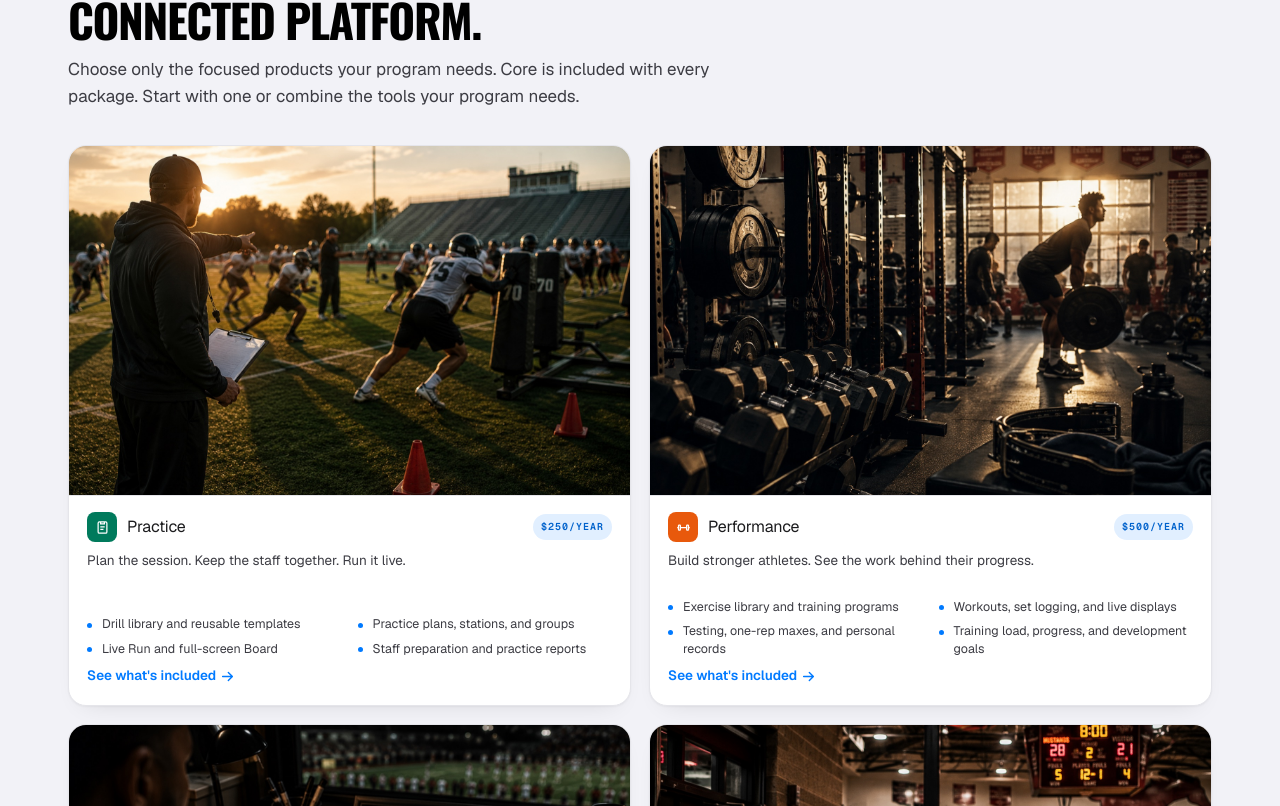
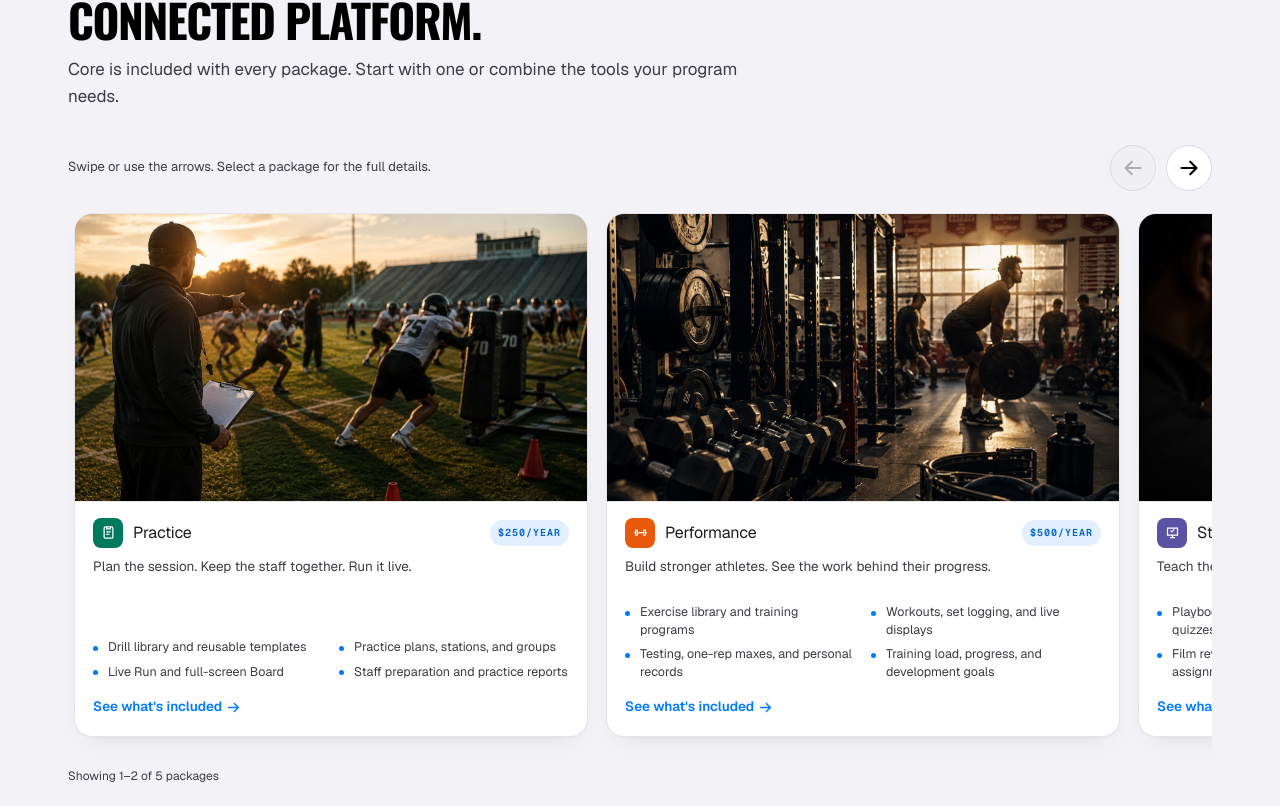
Before and after one commit to jyuseflarry-max/theprogramsuite, a Next.js app: page / in a window 1280 px wide. Shown: the part 1074-1880 px from the top of the page. Built offline with nearby package versions, Linux system fonts and the light colour scheme.

Commit message:
Carousel package cards and correct Strategy and Film annual price

```diff
--- a/scripts/validate-modular-marketing.mjs
+++ b/scripts/validate-modular-marketing.mjs
@@ -10,12 +10,12 @@ const read = (path) => readFileSync(resolve(process.cwd(), path), "utf8");
 const expected = [
   ["practice", "Practice", "practice", 250],
   ["strength", "Performance", "performance", 500],
-  ["scouting_film_analytics", "Strategy & Film", "strategy-film", 350],
+  ["scouting_film_analytics", "Strategy & Film", "strategy-film", 250],
   ["live_game_analytics", "Live Game & Analytics", "live-game-analytics", 250],
   ["inventory", "Inventory", "inventory", 400],
 ];
 assert.deepEqual(PRODUCT_CATALOG.map(({id, name, slug, price}) => [id, name, slug, price]), expected);
-assert.equal(ALL_PRODUCTS_ANNUAL_PRICE, 1750);
+assert.equal(ALL_PRODUCTS_ANNUAL_PRICE, 1650);
 assert.equal(new Set(PRODUCT_IDS).size, 5);
 assert.deepEqual(FILM_ALLOWANCE, { annualUploadMinutes: 600, retainedMinutes: 600, annualDeliveredMinutes: 10000, quality: "Basic 1080p" });
 assert.equal(CORE_GROUPS.length, 6);
@@ -74,7 +74,7 @@ for (const oldPath of ["strength-conditioning", "scouting-film-analytics", "trav
   assert.ok(config.includes(`source: "/${oldPath}"`));
   assert.ok(!sitemap.includes(`page("/${oldPath}"`));
 }
-assert.doesNotMatch(surfaces, /four products|all four|Every product is \$250|\$1,000\/year|\$1,250\/year|Scouting, Film & Analytics|Strength & Conditioning/);
+assert.doesNotMatch(surfaces, /four products|all four|Every product is \$250|\$1,000\/year|\$1,250\/year|\$1,750\/year|Strategy & Film is \$350|Scouting, Film & Analytics|Strength & Conditioning/);
 assert.doesNotMatch(surfaces, /public gamecast|AI narration|AI drill import|AI exercise import|AI menu import/i);
 assert.doesNotMatch(surfaces, /sk_(?:live|test)_|checkout\.sessions\.create|stripe\.checkout/i);
 assert.match(read("src/lib/product-catalog.js"), /App checkout still carries the previous prices/);
--- a/src/app/globals.css
+++ b/src/app/globals.css
@@ -1614,3 +1614,36 @@ details[open] .faq-ico { transform: rotate(45deg); }
   .pricing-core-grid { grid-template-columns: 1fr; }
   .pricing-core-heading h2 { font-size: 19px; }
 }
+
+/* Photo packages stay in one swipeable row; each opens the shared detail dialog. */
+.package-carousel { min-width: 0; }
+.package-carousel-toolbar { display: flex; align-items: center; justify-content: space-between; gap: 20px; margin-bottom: 14px; }
+.package-carousel-toolbar > p { margin: 0; color: var(--ink-soft); font-size: 13px; }
+.package-carousel-controls { display: flex; gap: 10px; flex: none; }
+.package-carousel-controls button { display: grid; place-items: center; width: 46px; height: 46px; border: 1px solid var(--line-2); border-radius: 50%; background: var(--surface); color: var(--ink); }
+.package-carousel-controls button:first-child svg { transform: rotate(180deg); }
+.package-carousel-controls button:disabled { color: var(--faint); cursor: default; background: var(--surface-2); }
+.package-carousel-controls button:not(:disabled):hover { border-color: var(--accent); color: var(--accent-2); }
+.package-carousel-track { display: grid; grid-auto-flow: column; grid-auto-columns: calc(47% - 18px); gap: 18px; overflow-x: auto; overscroll-behavior-inline: contain; scroll-snap-type: x mandatory; scroll-padding-inline: 6px; scrollbar-width: thin; scrollbar-color: var(--line-2) transparent; padding: 8px 6px 18px; }
+.package-carousel-slide { min-width: 0; scroll-snap-align: start; }
+.package-carousel-slide > .v3-card { height: 100%; }
+.package-carousel-slide .v3-card-media { aspect-ratio: 16 / 9; }
+.package-carousel-slide .v3-card-top { flex-wrap: wrap; }
+.package-carousel-slide .v3-card h3 { flex: 1; min-width: 130px; }
+.package-carousel-slide .v3-card-link { margin-top: 8px; }
+.package-carousel-position { margin: 12px 0 0; font-size: 12px; color: var(--ink-soft); }
+.package-carousel :is(a, button, [tabindex]):focus-visible { outline: 3px solid var(--accent-2); outline-offset: 3px; }
+.v3-modal-core { margin: 12px 0 0; color: var(--accent-2); font-size: 12px; font-weight: 600; }
+.v3-modal-package-note { border-top: 1px solid var(--line); padding-top: 18px; margin: 20px 0 0; font-size: 13px; line-height: 1.65; color: var(--ink-soft); }
+@media (max-width: 640px) {
+  .package-carousel-toolbar { align-items: flex-start; gap: 14px; }
+  .package-carousel-toolbar > p { font-size: 12px; max-width: 190px; }
+  .package-carousel-controls { gap: 8px; }
+  .package-carousel-controls button { width: 44px; height: 44px; }
+  .package-carousel-track { grid-auto-columns: 91%; gap: 14px; }
+  .package-carousel-slide .product-feature-list { grid-template-columns: 1fr; }
+  .package-carousel-slide .v3-card:hover { transform: none; }
+}
+@media (prefers-reduced-motion: reduce) {
+  .package-carousel-track { scroll-behavior: auto; }
+}
--- a/src/app/pricing/page.tsx
+++ b/src/app/pricing/page.tsx
@@ -8,11 +8,11 @@ import { Reveal } from "@/components/marketing/Reveal";
 
 export const metadata: Metadata = {
   title: "Product Pricing",
-  description: "Annual pricing per program: Practice $250, Performance $500, Strategy & Film $350, Live Game & Analytics $250, and Inventory $400. Core and every team in your program are included. All five total $1,750 per year.",
+  description: "Annual pricing per program: Practice $250, Performance $500, Strategy & Film $250, Live Game & Analytics $250, and Inventory $400. Core and every team in your program are included. All five total $1,650 per year.",
   alternates: { canonical: "/pricing" },
   openGraph: {
     title: "The Program Suite Product Pricing",
-    description: "Five annual products from $250 to $500 per program, with Core included. Choose the tools you need or all five for $1,750 per year.",
+    description: "Five annual products from $250 to $500 per program, with Core included. Choose the tools you need or all five for $1,650 per year.",
     url: "https://www.theprogramsuite.com/pricing",
     type: "website",
     siteName: "The Program Suite",
--- a/src/app/strategy-film/page.tsx
+++ b/src/app/strategy-film/page.tsx
@@ -3,7 +3,7 @@ import { ProductLandingPage } from "@/components/marketing/ProductLandingPage";
 
 export const metadata: Metadata = {
   title: "Strategy & Film",
-  description: "Playbooks, opponent scouting, film sessions, clip review, and teaching assignments for $350 per program, per year. Includes 10 hours of new hosted video annually, 10 hours retained, 10,000 annual video delivery minutes, and Core.",
+  description: "Playbooks, opponent scouting, film sessions, clip review, and teaching assignments for $250 per program, per year. Includes 10 hours of new hosted video annually, 10 hours retained, 10,000 annual video delivery minutes, and Core.",
   alternates: { canonical: "/strategy-film" },
 };
 
--- a/src/components/marketing/ModularLandingPage.tsx
+++ b/src/components/marketing/ModularLandingPage.tsx
@@ -11,11 +11,12 @@ import { ModuleModal, type ModDetail } from "@/components/marketing/ModuleModal"
 import { JsonLd } from "@/components/StructuredData";
 import { PRODUCT_CATALOG, formatAnnualPrice } from "@/lib/product-catalog";
 import { AnnualPricing } from "./AnnualPricing";
+import { PackageCarousel } from "./PackageCarousel";
 
 type Presentation = { tint: string; ico: ReactNode; media: ReactNode; detail: ModDetail };
 
 function CardShot({ src, alt }: { src: string; alt: string }) {
-  return <Image src={src} alt={alt} fill sizes="(max-width: 640px) 92vw, (max-width: 1024px) 46vw, 30vw" />;
+  return <Image src={src} alt={alt} fill sizes="(max-width: 640px) 85vw, (max-width: 1200px) 45vw, 520px" />;
 }
 
 function ProductShot({ src, alt }: { src: string; alt: string }) {
@@ -63,7 +64,36 @@ export function ModularLandingPage() {
 }
 
 function ProductGrid() {
-  return <section className="v3-platform" id="platform"><div className="container"><div className="v3-sec-head reveal"><h2 className="rx-display v3-h2">Five packages. One connected platform.</h2><p>Choose only the focused products your program needs. Core is included with every package. Start with one or combine the tools your program needs.</p></div><div className="v3-grid v3-grid--products">{PRODUCT_CATALOG.map((product) => { const presentation = PRESENTATION[product.id]; return <a className="v3-card reveal" href={`?m=${product.slug}`} data-module={product.slug} key={product.id} id={product.slug}><div className="v3-card-media">{presentation.media}</div><div className="v3-card-body"><div className="v3-card-top"><span className="v3-mod-ico" style={{ background: presentation.tint, color: "#fff" }}>{presentation.ico}</span><h3>{product.name}</h3><span className="v3-chip">{formatAnnualPrice(product.price)}</span></div><p>{product.description}</p><ul className="product-feature-list">{product.features.map((feature) => <li key={feature}>{feature}</li>)}</ul><span className="v3-card-link">See what&apos;s included <Ico.arrow width="13" height="13" /></span></div></a>; })}</div></div></section>;
+  return (
+    <section className="v3-platform" id="platform">
+      <div className="container">
+        <div className="v3-sec-head reveal">
+          <h2 className="rx-display v3-h2">Five packages. One connected platform.</h2>
+          <p>Core is included with every package. Start with one or combine the tools your program needs.</p>
+        </div>
+        <PackageCarousel names={PRODUCT_CATALOG.map((product) => product.name)}>
+          {PRODUCT_CATALOG.map((product) => {
+            const presentation = PRESENTATION[product.id];
+            return (
+              <a className="v3-card" href={`?m=${product.slug}`} data-module={product.slug} key={product.id} id={product.slug} aria-haspopup="dialog">
+                <div className="v3-card-media">{presentation.media}</div>
+                <div className="v3-card-body">
+                  <div className="v3-card-top">
+                    <span className="v3-mod-ico" style={{ background: presentation.tint, color: "#fff" }}>{presentation.ico}</span>
+                    <h3>{product.name}</h3>
+                    <span className="v3-chip">{formatAnnualPrice(product.price)}</span>
+                  </div>
+                  <p>{product.description}</p>
+                  <ul className="product-feature-list">{product.features.map((feature) => <li key={feature}>{feature}</li>)}</ul>
+                  <span className="v3-card-link">See what&apos;s included <Ico.arrow width="13" height="13" /></span>
+                </div>
+              </a>
+            );
+          })}
+        </PackageCarousel>
+      </div>
+    </section>
+  );
 }
 
 const CONNECTIONS = [{ title: "Choose the job", body: "Choose Practice, Performance, Strategy & Film, Live Game & Analytics, or Inventory." }, { title: "Keep one foundation", body: "Every purchased product uses the same rosters, schedules, trips, meals, forms, messaging, and family access." }, { title: "See only what matters", body: "Add the specialist tools your program needs. Core keeps people, communication, and scheduling connected." }, { title: "Add products later", body: "Combine products with simple additive annual pricing when another area is ready." }];
@@ -77,9 +107,9 @@ function Growth() {
 }
 
 const FAQ_ITEMS = [
-  { q: "Do we have to buy all five packages?", a: "No. Choose one package or combine several. Practice is $250/year, Performance is $500/year, Strategy & Film is $350/year, Live Game & Analytics is $250/year, and Inventory is $400/year. Each includes Core." },
+  { q: "Do we have to buy all five packages?", a: "No. Choose one package or combine several. Practice is $250/year, Performance is $500/year, Strategy & Film is $250/year, Live Game & Analytics is $250/year, and Inventory is $400/year. Each includes Core." },
   { q: "What does per program mean?", a: "A program covers one sport and its teams, such as Varsity, JV, and Freshman. Prices are per program, per year, billed annually in USD." },
-  { q: "How does additive pricing work?", a: "Add the annual prices of your selected packages. Practice plus Performance is $750/year; all five packages are $1,750/year. Core has no separate charge. These totals do not assume a bundle discount." },
+  { q: "How does additive pricing work?", a: "Add the annual prices of your selected packages. Practice plus Performance is $750/year; all five packages are $1,650/year. Core has no separate charge. These totals do not assume a bundle discount." },
   { q: "What is included in Core?", a: "Core includes rosters, accounts, invitations, communication, scheduling, calendars, basic results, attendance and absences, manual Athlete Care, Game Operations, Travel & Meals, and Public Presence. Optional Core tools can be turned on as needed." },
   { q: "Can we buy Core by itself?", a: "Core is included with a paid package and is not sold separately." },
   { q: "Does Practice include uploaded drill videos?", a: "Practice includes YouTube and Vimeo drill links. Uploaded drill videos require Strategy & Film and use the same shared hosted video allowance as Film and Playbook." },
--- a/src/components/marketing/ModuleModal.tsx
+++ b/src/components/marketing/ModuleModal.tsx
@@ -10,7 +10,7 @@ import { Ico } from "@/components/marketing/icons";
  * Any element on the page with a `data-module="<slug>"` attribute (the grid
  * cards, the hero category cards) opens the matching panel in place. The open
  * module is reflected in the URL as `?m=<slug>`, so a panel is shareable, the
- * browser back button closes it, and a link that lands directly on `?m=studio`
+ * browser back button closes it, and a link that lands directly on `?m=practice`
  * opens straight into that panel.
  *
  * Cards stay real <a href="?m=slug"> links, so this is pure enhancement:
@@ -38,6 +38,7 @@ export type ModalMod = {
   ico: ReactNode;
   media: ReactNode;
   detail?: ModDetail;
+  note?: string;
 };
 
 const getParam = () =>
@@ -59,6 +60,7 @@ export function ModuleModal({ modules }: { modules: ModalMod[] }) {
   const triggerRef = useRef<HTMLElement | null>(null); // element to restore focus to
   const scrollRef = useRef<HTMLDivElement | null>(null);
   const closeBtnRef = useRef<HTMLButtonElement | null>(null);
+  const panelRef = useRef<HTMLDivElement | null>(null);
 
   openRef.current = slug !== null;
 
@@ -153,7 +155,24 @@ export function ModuleModal({ modules }: { modules: ModalMod[] }) {
   useEffect(() => {
     if (!slug) return;
     const onKey = (e: KeyboardEvent) => {
-      if (e.key === "Escape") closePanel();
+      if (e.key === "Escape") {
+        e.preventDefault();
+        closePanel();
+      }
+      if (e.key === "Tab") {
+        const controls = Array.from(panelRef.current?.querySelectorAll<HTMLElement>(
+          'a[href], button:not([disabled]), input:not([disabled]), select:not([disabled]), textarea:not([disabled]), [tabindex]:not([tabindex="-1"])',
+        ) ?? []).filter((element) => element.getClientRects().length > 0);
+        const first = controls[0];
+        const last = controls.at(-1);
+        if (e.shiftKey && (document.activeElement === first || !panelRef.current?.contains(document.activeElement))) {
+          e.preventDefault();
+          last?.focus();
+        } else if (!e.shiftKey && (document.activeElement === last || !panelRef.current?.contains(document.activeElement))) {
+          e.preventDefault();
+          first?.focus();
+        }
+      }
     };
     document.addEventListener("keydown", onKey);
     const prevOverflow = document.body.style.overflow;
@@ -181,6 +200,7 @@ export function ModuleModal({ modules }: { modules: ModalMod[] }) {
       }}
     >
       <div
+        ref={panelRef}
         className="v3-modal-panel"
         role="dialog"
         aria-modal="true"
@@ -221,6 +241,7 @@ export function ModuleModal({ modules }: { modules: ModalMod[] }) {
             <div className="v3-modal-copy">
               <h3 className="rx-display v3-spot-h3">{d ? d.headline : mod.name}</h3>
               <p className="v3-spot-lead">{d ? d.lead : mod.desc}</p>
+              <p className="v3-modal-core">Core included · per program, billed annually</p>
               {d?.bullets && (
                 <ul className="v3-spot-list">
                   {d.bullets.map((b, i) => (
@@ -233,6 +254,7 @@ export function ModuleModal({ modules }: { modules: ModalMod[] }) {
                   ))}
                 </ul>
               )}
+              {mod.note && <p className="v3-modal-package-note">{mod.note}</p>}
               {d ? (
                 d.ctas && <div className="v3-spot-cta">{d.ctas}</div>
               ) : (
--- /dev/null
+++ b/src/components/marketing/PackageCarousel.tsx
@@ -0,0 +1,98 @@
+"use client";
+
+import { Children, useEffect, useRef, useState, type ReactNode } from "react";
+import { Ico } from "./icons";
+
+/** Native scrolling keeps swiping and card links working without a slider library. */
+export function PackageCarousel({
+  children,
+  names,
+}: {
+  children: ReactNode;
+  names: string[];
+}) {
+  const slides = Children.toArray(children);
+  const railRef = useRef<HTMLDivElement>(null);
+  const [position, setPosition] = useState({ first: 0, last: 0, atStart: true, atEnd: false });
+
+  useEffect(() => {
+    const rail = railRef.current;
+    if (!rail) return;
+    let frame = 0;
+
+    const measure = () => {
+      const bounds = rail.getBoundingClientRect();
+      const visible = Array.from(rail.children).flatMap((slide, index) => {
+        const rect = slide.getBoundingClientRect();
+        const overlap = Math.min(rect.right, bounds.right) - Math.max(rect.left, bounds.left);
+        return overlap >= rect.width / 2 ? [index] : [];
+      });
+      setPosition({
+        first: visible[0] ?? 0,
+        last: visible.at(-1) ?? 0,
+        atStart: rail.scrollLeft <= 2,
+        atEnd: rail.scrollLeft + rail.clientWidth >= rail.scrollWidth - 2,
+      });
+    };
+
+    const scheduleMeasure = () => {
+      cancelAnimationFrame(frame);
+      frame = requestAnimationFrame(measure);
+    };
+    measure();
+    const observer = new ResizeObserver(scheduleMeasure);
+    observer.observe(rail);
+    rail.addEventListener("scroll", scheduleMeasure, { passive: true });
+    return () => {
+      cancelAnimationFrame(frame);
+      observer.disconnect();
+      rail.removeEventListener("scroll", scheduleMeasure);
+    };
+  }, []);
+
+  function move(direction: -1 | 1) {
+    const rail = railRef.current;
+    const first = rail?.firstElementChild as HTMLElement | null;
+    if (!rail || !first) return;
+    const gap = parseFloat(getComputedStyle(rail).columnGap) || 0;
+    rail.scrollBy({
+      left: direction * (first.offsetWidth + gap),
+      behavior: window.matchMedia("(prefers-reduced-motion: reduce)").matches ? "auto" : "smooth",
+    });
+  }
+
+  return (
+    <div className="package-carousel" role="region" aria-roledescription="carousel" aria-label="Program packages">
+      <div className="package-carousel-toolbar">
+        <p>Swipe or use the arrows. Select a package for the full details.</p>
+        <div className="package-carousel-controls">
+          <button type="button" aria-label="Previous packages" aria-controls="package-carousel-track" disabled={position.atStart} onClick={() => move(-1)}><Ico.arrow width="20" height="20" aria-hidden="true" /></button>
+          <button type="button" aria-label="Next packages" aria-controls="package-carousel-track" disabled={position.atEnd} onClick={() => move(1)}><Ico.arrow width="20" height="20" aria-hidden="true" /></button>
+        </div>
+      </div>
+      <div
+        ref={railRef}
+        className="package-carousel-track"
+        id="package-carousel-track"
+        tabIndex={0}
+        aria-label="Scrollable package cards"
+        onKeyDown={(event) => {
+          if (event.target !== event.currentTarget) return;
+          if (event.key === "ArrowLeft" || event.key === "ArrowRight") {
+            event.preventDefault();
+            move(event.key === "ArrowLeft" ? -1 : 1);
+          }
+        }}
+      >
+        {slides.map((slide, index) => (
+          <div className="package-carousel-slide" key={names[index]} role="group" aria-roledescription="slide" aria-label={`${names[index]}, ${index + 1} of ${slides.length}`}>
+            {slide}
+          </div>
+        ))}
+      </div>
+      <p className="package-carousel-position" role="status" aria-live="polite" aria-atomic="true">
+        Showing {position.first + 1}{position.last !== position.first ? `–${position.last + 1}` : ""} of {slides.length} packages
+      </p>
+    </div>
+  );
+}
```
Also changed, not shown: src/lib/product-catalog.js, 1 other file (tests, documents, lock files or other folders).
